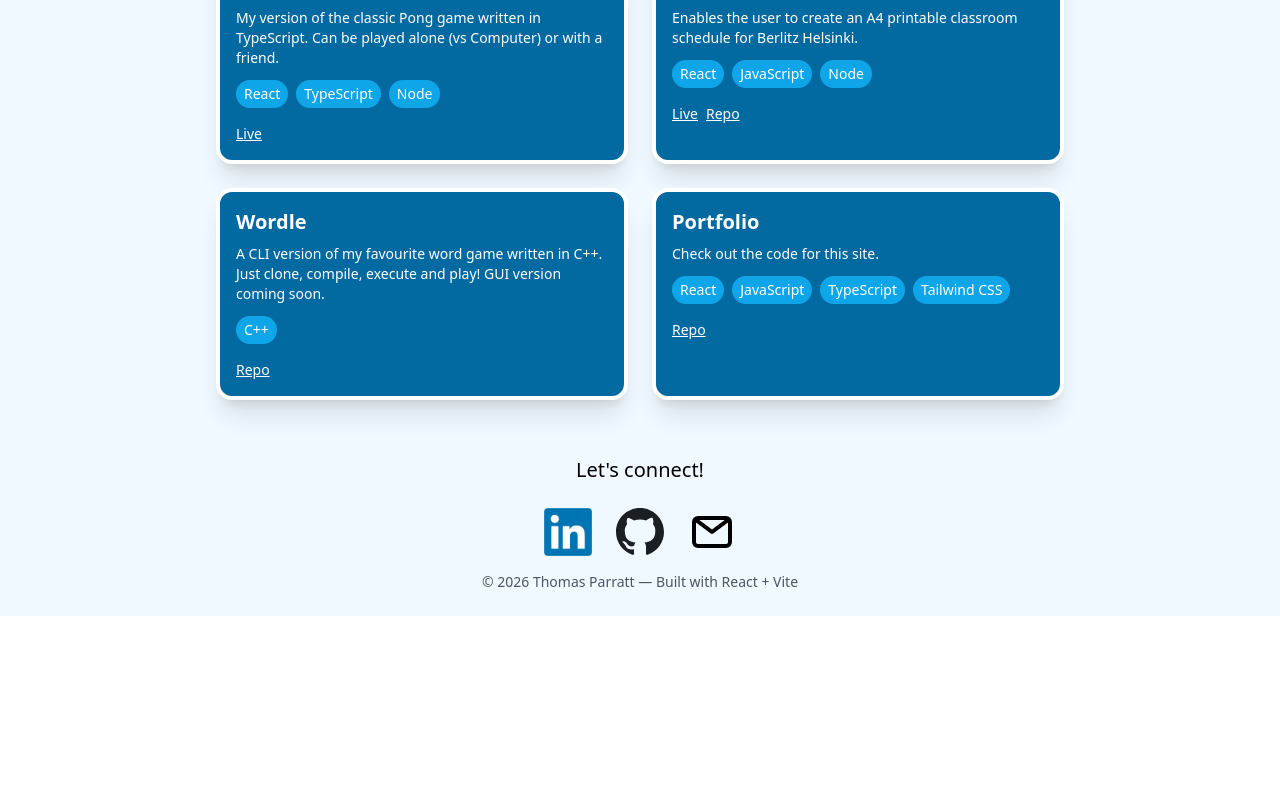
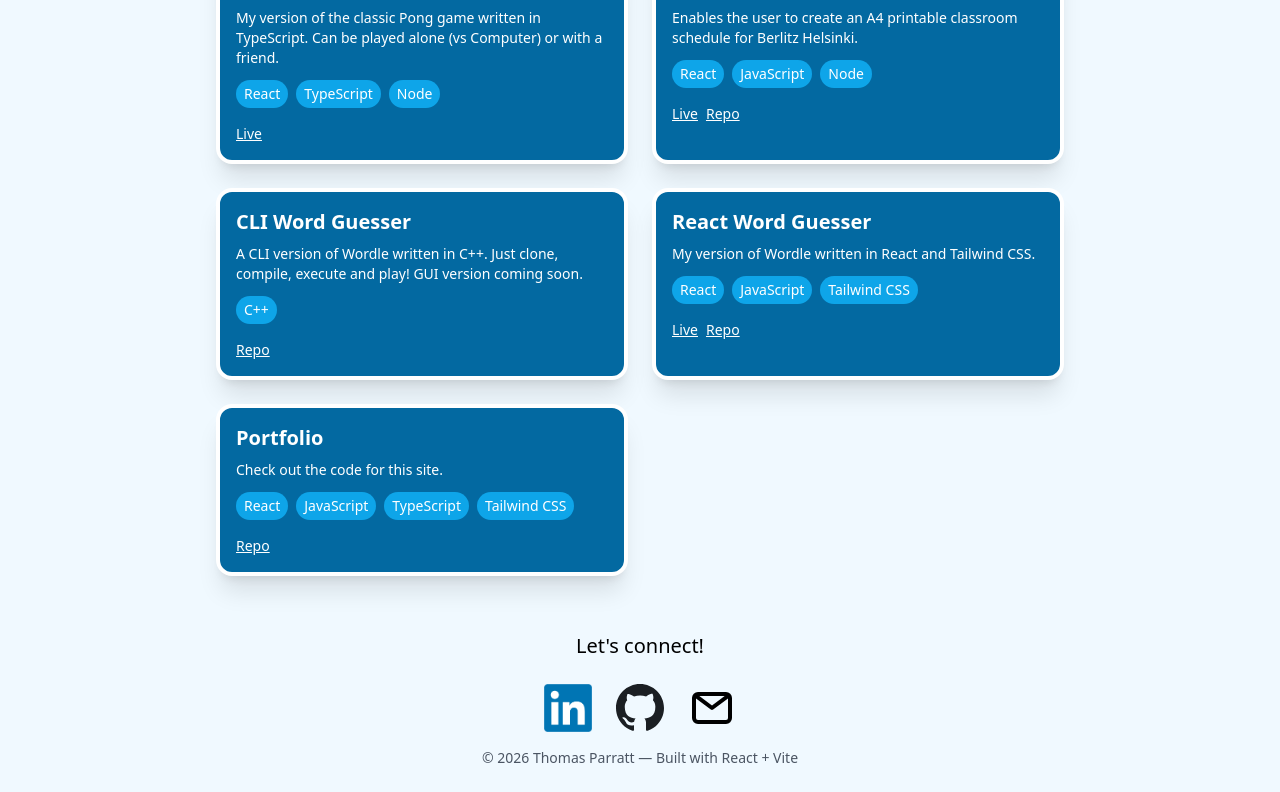
Before and after one commit to ThomasParratt/portfolio, a React (Vite) app: page /projects in a window 1280 px wide. Shown: the part 800-1592 px from the top of the page. Before the commit the page ends 1416 px from the top, so only its background shows below. Built offline with nearby package versions, Linux system fonts and the light colour scheme.

Commit message:
added react wordle

```diff
--- a/src/data/projects.js
+++ b/src/data/projects.js
@@ -16,13 +16,21 @@ const projects = [
     },
     {
         id: 'p3',
-        title: 'Wordle',
-        description: 'A CLI version of my favourite word game written in C++. Just clone, compile, execute and play! GUI version coming soon.',
+        title: 'CLI Word Guesser',
+        description: 'A CLI version of Wordle written in C++. Just clone, compile, execute and play! GUI version coming soon.',
         tech: ['C++'],
         repo: 'https://github.com/ThomasParratt/word_game'
     },
     {
         id: 'p4',
+        title: 'React Word Guesser',
+        description: 'My version of Wordle written in React and Tailwind CSS.',
+        tech: ['React', 'JavaScript', 'Tailwind CSS'],
+        repo: 'https://github.com/ThomasParratt/portfolio',
+        live: 'https://word-guesser-iota.vercel.app/'
+    },
+    {
+        id: 'p5',
         title: 'Portfolio',
         description: 'Check out the code for this site.',
         tech: ['React', 'JavaScript', 'TypeScript', 'Tailwind CSS'],
```
